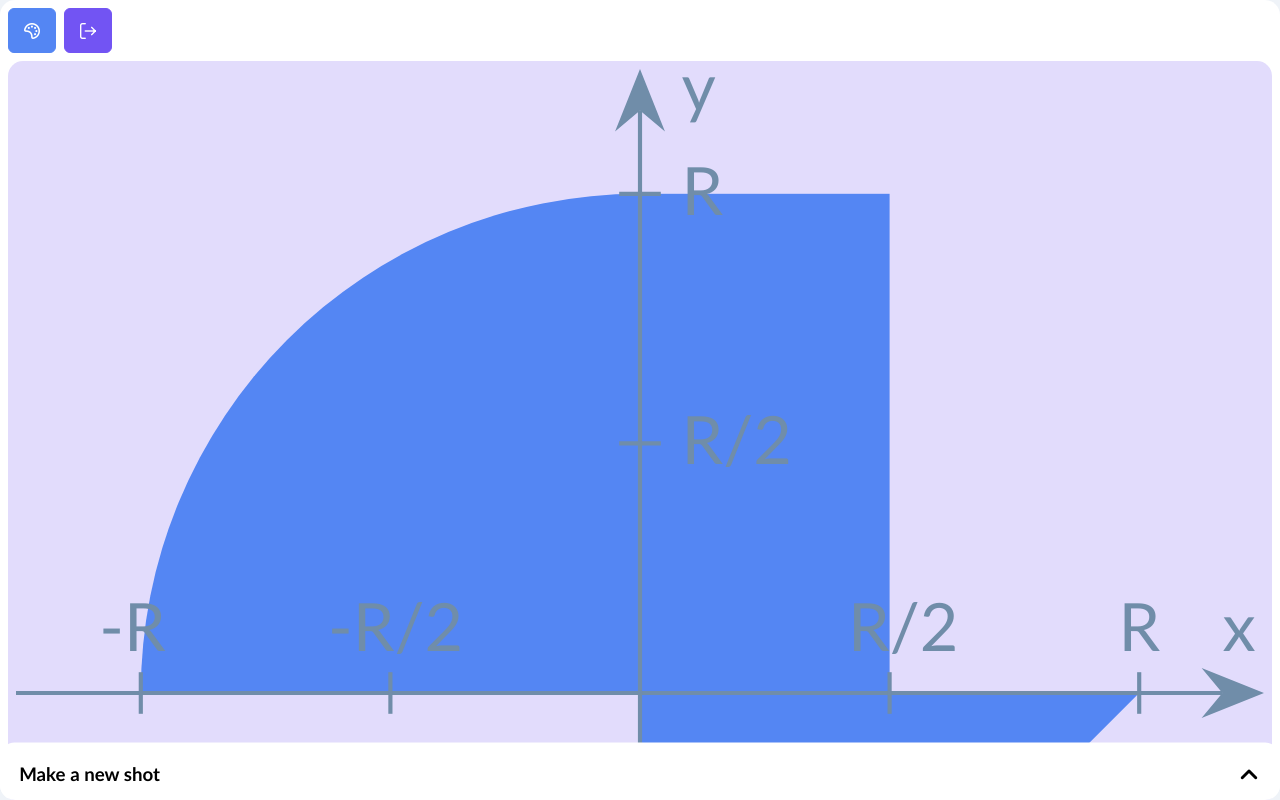
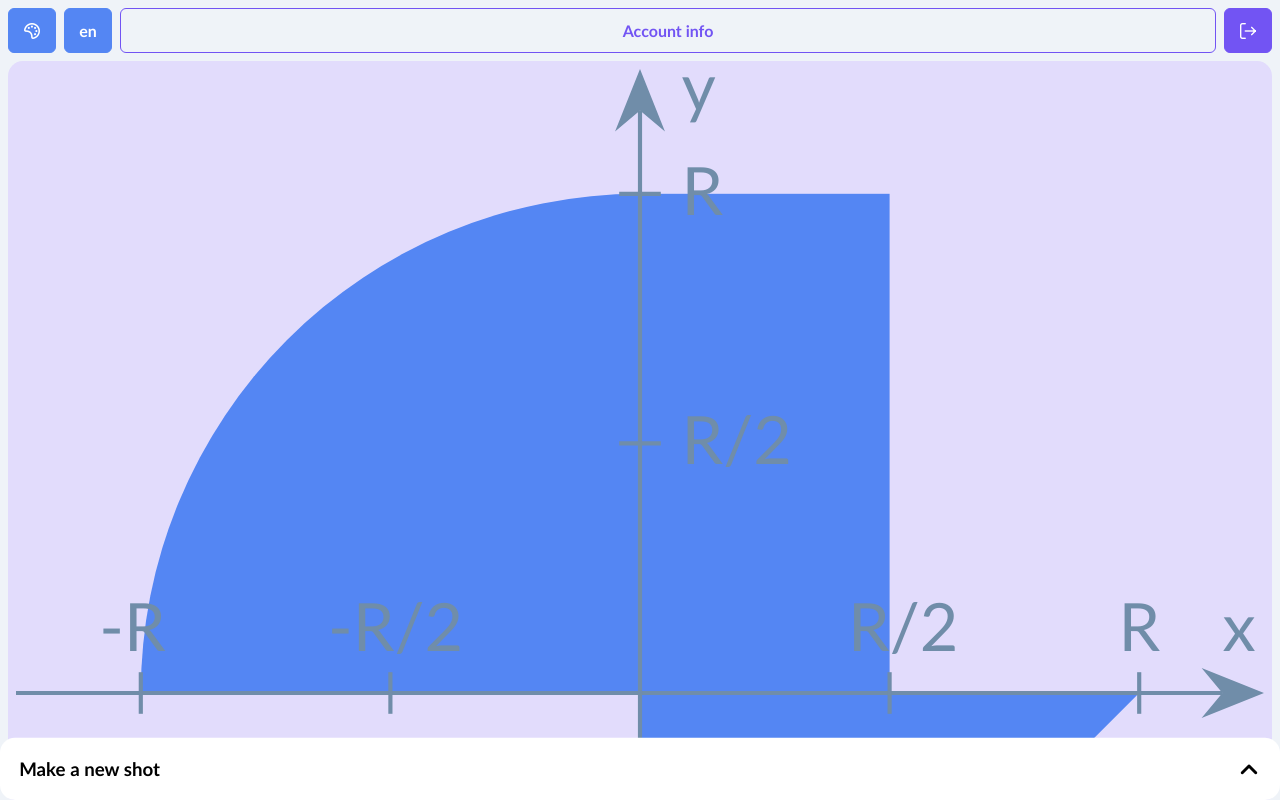
Before and after one commit to TheGeniusOfEternity/coordinate-area-checker-v4, a React (Vite) app in the folder frontend/: page / in a window 1280 px wide. Built offline with nearby package versions, Linux system fonts and the light colour scheme.

Commit message:
feat(header): lang change btn & styles

```diff
--- a/frontend/src/components/forms/shotform/ShotForm.css
+++ b/frontend/src/components/forms/shotform/ShotForm.css
@@ -14,7 +14,7 @@
 }
 
 .shotForm.hidden {
-  transform: translateY(88%);
+  transform: translateY(87%);
 }
 
 .shotForm::before {
--- a/frontend/src/components/header/Header.css
+++ b/frontend/src/components/header/Header.css
@@ -8,3 +8,12 @@ nav {
       0
       var(--default-padding);
 }
+
+nav .lang-btn .p-button-label {
+  flex: 1;
+  visibility: visible;
+}
+
+nav .account-btn {
+  flex: 1;
+}
--- a/frontend/src/components/header/Header.tsx
+++ b/frontend/src/components/header/Header.tsx
@@ -5,14 +5,22 @@ import { setIsSwitching, setOverlayGrowthPosition } from "@/store/slices/themeSl
 import { Button } from "primereact/button";
 import { useRef } from "react";
 import { clearAuthToken } from "@/store/slices/authSlice.ts";
+import { useTranslation } from "react-i18next";
 
 export const Header = () => {
+  const { t, i18n } = useTranslation();
+
   const dispatch = useDispatch();
   const buttonRef = useRef<HTMLDivElement>(null);
 
   const isSwitching = useSelector(
     (state: RootState) => state.theme.isSwitching,
   );
+
+  const switchLang = () => {
+    const newLang = i18n.language === "en" ? "ru" : "en";
+    i18n.changeLanguage(newLang);
+  };
 
   const changeTheme = () => {
     if (buttonRef.current === null) {
@@ -39,6 +47,18 @@ export const Header = () => {
           />
         </div>
         <Button
+          className="p-button-icon-only lang-btn"
+          label={i18n.language}
+          severity="info"
+          onClick={switchLang}
+        />
+        <Button
+          className="account-btn"
+          label={t('page.home.header.profile')}
+          outlined
+        />
+        <Button
+          className="sign-out-btn"
           icon="pi pi-sign-out"
           onClick={() => dispatch(clearAuthToken())}
         />
--- a/frontend/src/i18n/types.d.ts
+++ b/frontend/src/i18n/types.d.ts
@@ -92,6 +92,9 @@ export interface Translations {
       };
     };
     home: {
+      header: {
+        profile: string;
+      };
       form: {
         title: string;
         submit: string;
--- a/frontend/src/locales/en/translation.json
+++ b/frontend/src/locales/en/translation.json
@@ -95,6 +95,9 @@
       }
     },
     "home": {
+      "header": {
+        "profile": "Account info"
+      },
       "form": {
         "title": "Make a new shot",
         "submit": "Send",
--- a/frontend/src/locales/ru/translation.json
+++ b/frontend/src/locales/ru/translation.json
@@ -92,6 +92,9 @@
       }
     },
     "home": {
+      "header": {
+        "profile": "Мой профиль"
+      },
       "form": {
         "title": "Добавить точку",
         "submit": "Отправить",
--- a/frontend/src/pages/welcome/Welcome.css
+++ b/frontend/src/pages/welcome/Welcome.css
@@ -71,7 +71,6 @@
   .wrapper {
     width: 75%;
     height: 75%;
-    background-color: var(--surface-card);
     border-radius: 15px;
     overflow: hidden;
   }
```
